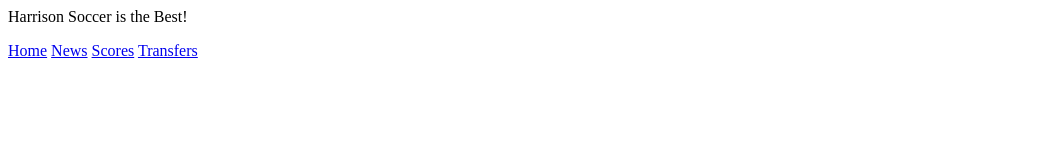
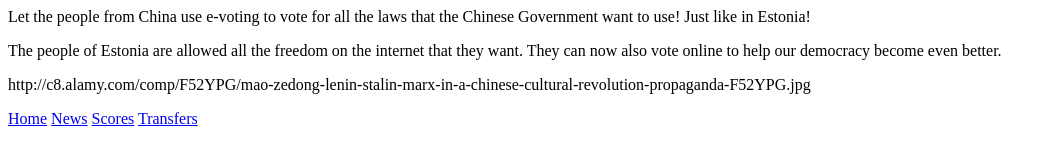
Before and after one commit to MartinEsquivel/HHS-Soccer, a plain HTML site: page index.html in a window 1280 px wide. Shown: the whole page, without its empty margins (0-1056 px from the left). Drawn offline with Linux system fonts and the light colour scheme.

Commit message:
Update index.html

```diff
--- a/index.html
+++ b/index.html
@@ -1,8 +1,8 @@
 <html>
 <body>
-<p> Harrison Soccer is the Best! </p>
-
-
+<p> Let the people from China use e-voting to vote for all the laws that the Chinese Government want to use! Just like in Estonia! </p>
+<p> The people of Estonia are allowed all the freedom on the internet that they want. They can now also vote online to help our democracy become even better. <p>
+<p> http://c8.alamy.com/comp/F52YPG/mao-zedong-lenin-stalin-marx-in-a-chinese-cultural-revolution-propaganda-F52YPG.jpg <p>
 
  <a href="home.html">Home</a>
 
```
